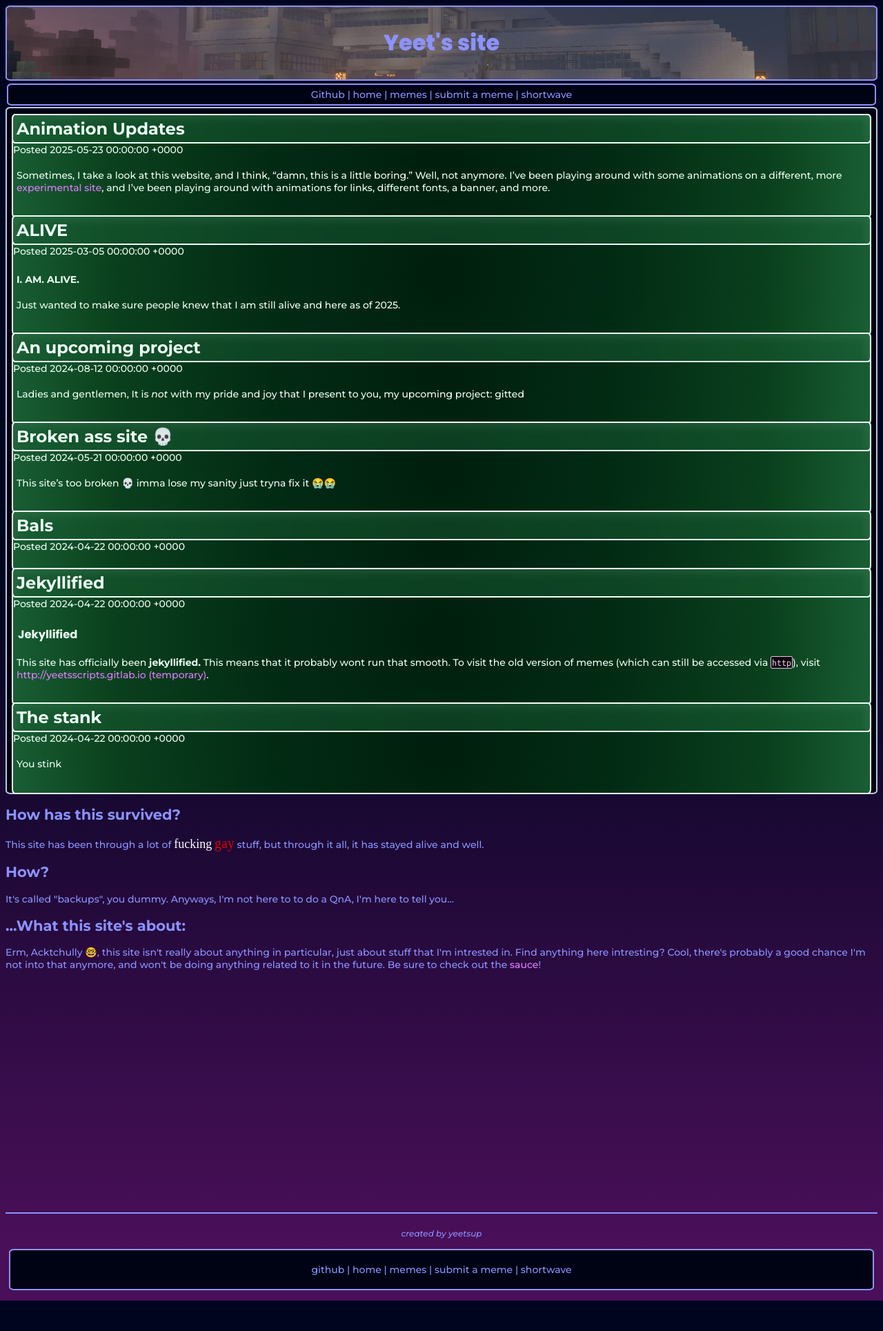
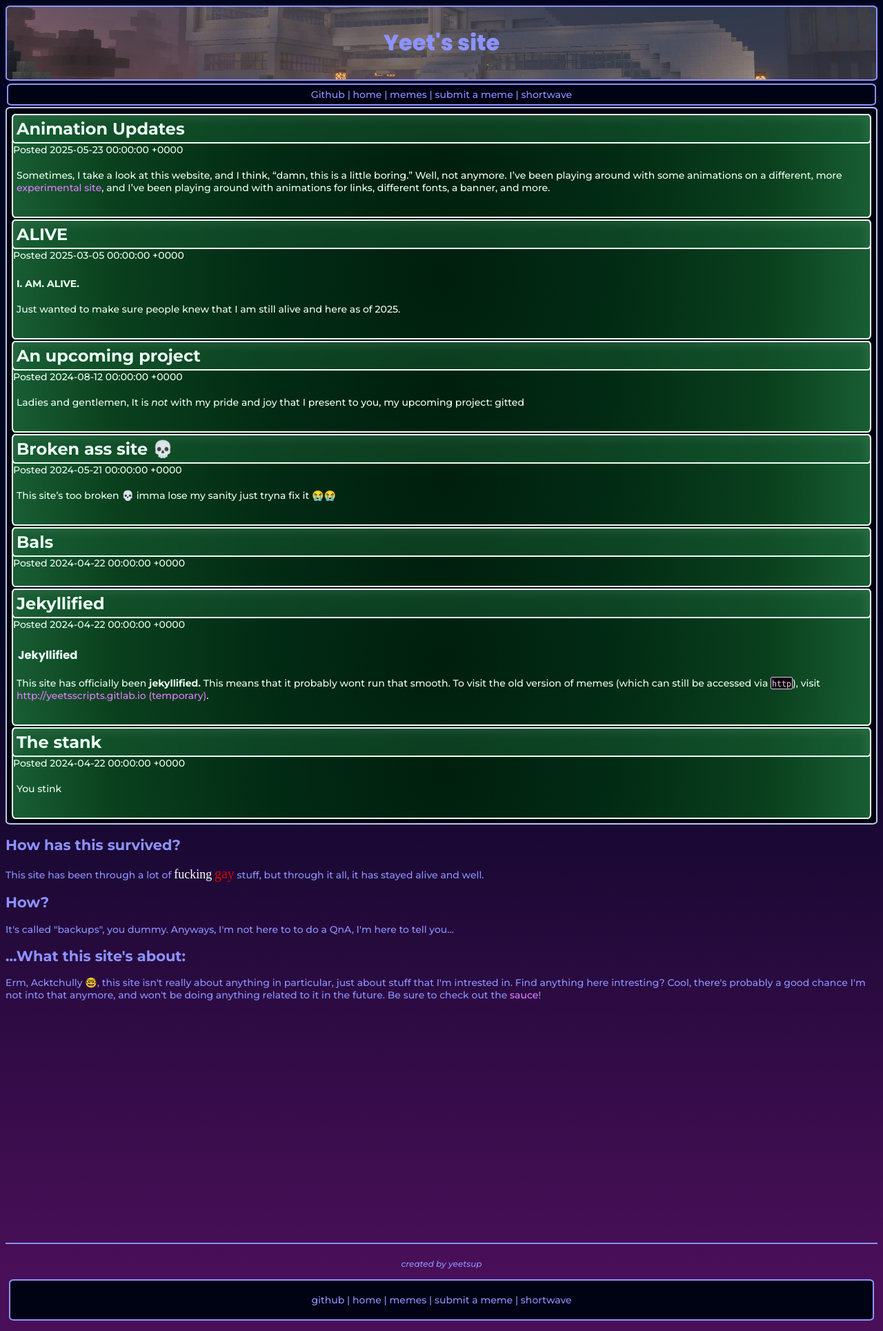
Before and after one commit to yeetssite/yeetssite.github.io, a Jekyll site: the page built from index.html, in a window 1280 px wide. Shown: the whole page at 69% size. Built offline with Jekyll 4.4.1, drawn with Linux system fonts in a browser that asks for light colours; some web fonts are replaced; a script that is not in the unit is left out; before the commit the page ends 1885 px from its top, so only the background shows below that.

Commit message:
Update base.css

```diff
--- a/assets/css/base.css
+++ b/assets/css/base.css
@@ -325,7 +325,7 @@ video {
 	color: #edfff5;
 	margin: 5px;
   margin-top: -2px;
-  margin-bottom: -4px;
+  margin-bottom: 4px;
 	border: 2px solid #edfff5;
 	border-radius: 5px / 7px;
 
```
